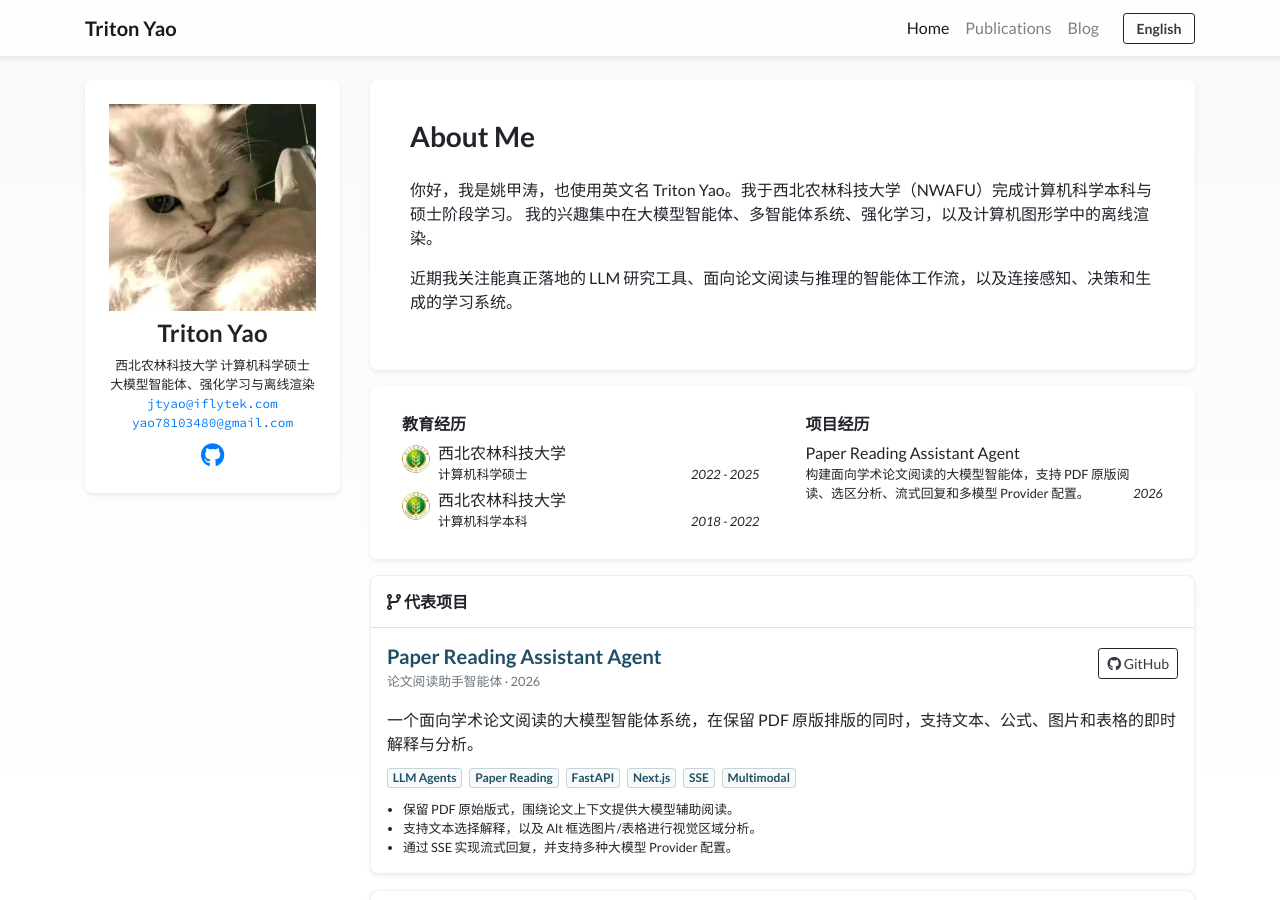
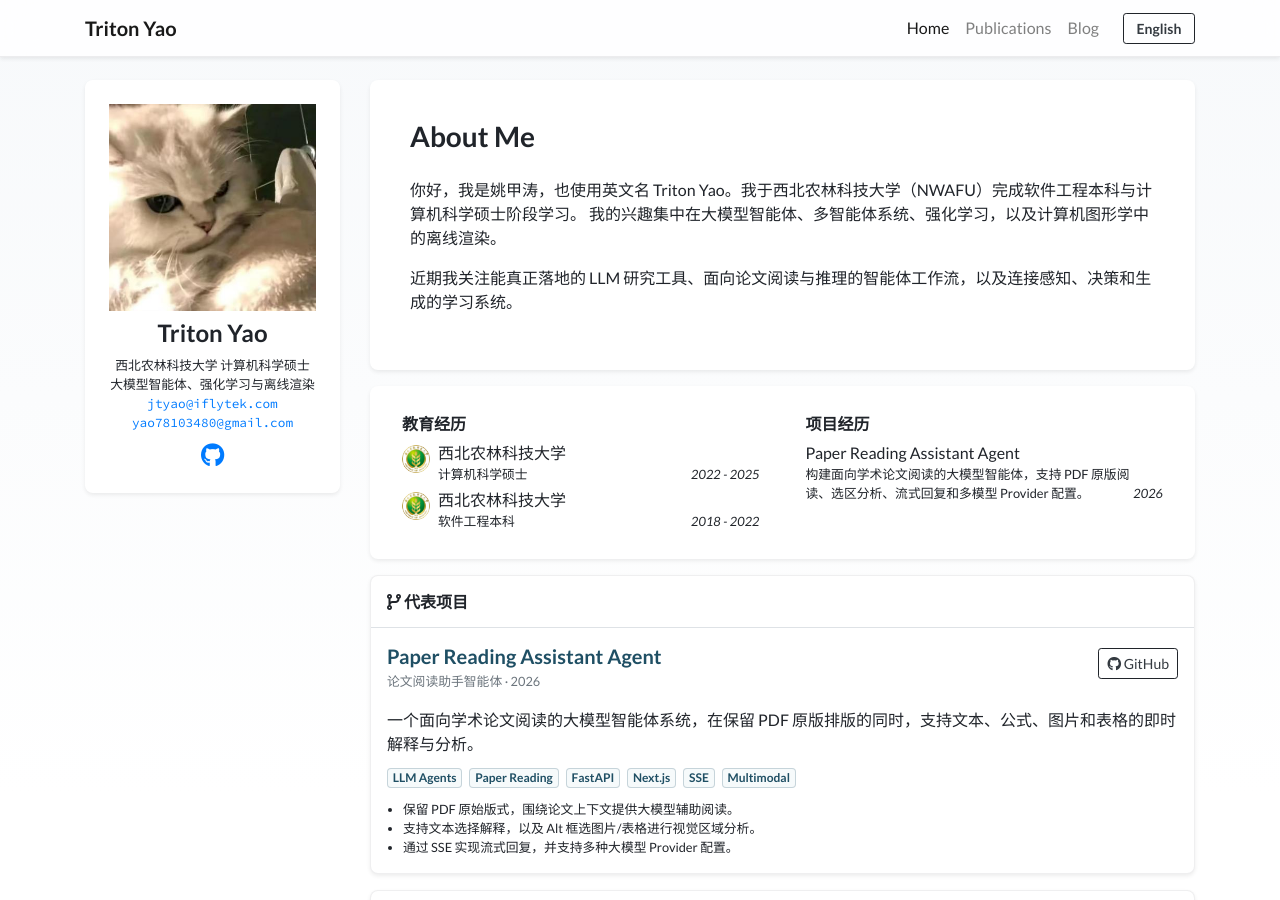
Before and after one commit to THEKUNzz/THEKUNzz.github.io, a Jekyll site: the page built from index.html, in a window 1280 px wide and 900 px high. Built offline with Jekyll 4.4.1, drawn with Linux system fonts in a browser that asks for light colours; nearby versions of some CDN libraries; a style sheet for code colours, icons or effects is not loaded; some of the changed text lies outside the part shown.

```diff
--- a/_data/display.yml
+++ b/_data/display.yml
@@ -4,7 +4,4 @@ homepage:
   show_selected_publications: false
   num_news: 10
 
-# Feel free to replace the footer text if you would like to, but I will greatly appreciate it
-# if you keep the link to the template so that more people can benefit from it. Thanks!
-footer_text: >-
-  Built with <a href="https://github.com/luost26/academic-homepage" target="_blank"><i class="fas fa-pencil-ruler"></i> academic-homepage</a>.
+footer_text: ""
--- a/_data/profile.yml
+++ b/_data/profile.yml
@@ -27,7 +27,7 @@ short_bio_text_justify: false
 short_bio: >-
   <div data-lang="zh">
     <p>
-      你好，我是姚甲涛，也使用英文名 Triton Yao。我于西北农林科技大学（NWAFU）完成计算机科学本科与硕士阶段学习。
+      你好，我是姚甲涛，也使用英文名 Triton Yao。我于西北农林科技大学（NWAFU）完成软件工程本科与计算机科学硕士阶段学习。
       我的兴趣集中在大模型智能体、多智能体系统、强化学习，以及计算机图形学中的离线渲染。
     </p>
     <p>
@@ -36,7 +36,7 @@ short_bio: >-
   </div>
   <div data-lang="en">
     <p>
-      I am Triton Yao, also known as jtyao. I received both my B.S. and M.S. training in Computer Science
+      I am Triton Yao, also known as jtyao. I received my B.S. in Software Engineering and M.S. training in Computer Science
       at Northwest A&F University (NWAFU). My work explores large language model agents, multi-agent systems,
       reinforcement learning, and offline rendering in computer graphics.
     </p>
@@ -64,8 +64,8 @@ education:
     <span data-lang="zh">西北农林科技大学</span>
   logo: /assets/images/badges/nwafu.jpg
   position: >-
-    <span data-lang="en">B.S. in Computer Science</span>
-    <span data-lang="zh">计算机科学本科</span>
+    <span data-lang="en">B.S. in Software Engineering</span>
+    <span data-lang="zh">软件工程本科</span>
   date: 2018 - 2022
 
 experience:
```
Also changed, not shown: README.md.
